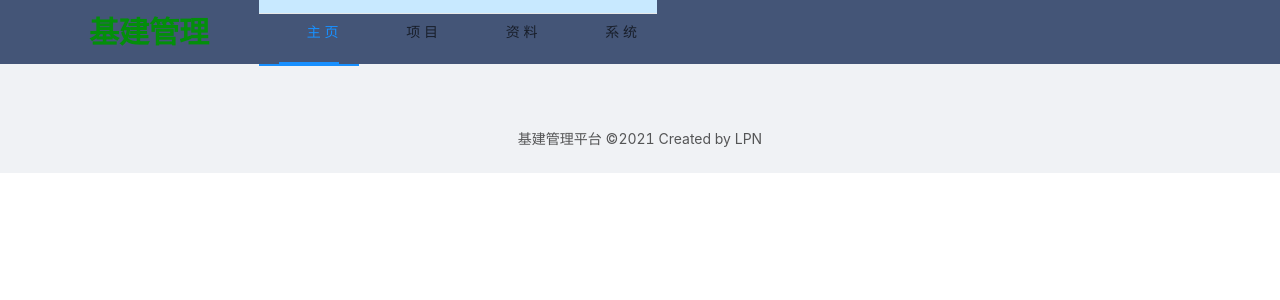
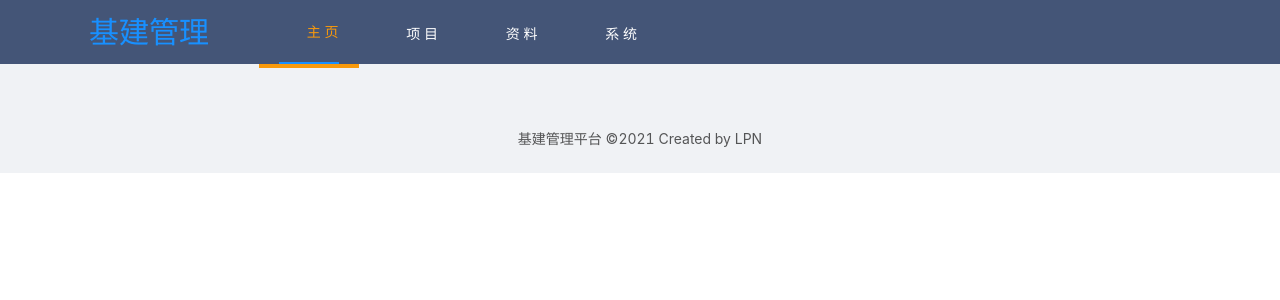
Before and after one commit to lpn007/EMS, a Vue app: page /page3 in a window 1280 px wide. Shown: the top 300 px of the page. Built offline with nearby package versions, Linux system fonts and the light colour scheme.

Commit message:
20210106-0005

```diff
--- a/src/views/page3/index.vue
+++ b/src/views/page3/index.vue
@@ -11,7 +11,7 @@
           mode="horizontal"
           :default-selected-keys="['1']"
           :style="{ lineHeight: '64px' }"
-          style="background: rgb(200, 233, 255)"
+          style="background: #445577"
         >
           <a-menu-item key="1" >
             <router-link to="/page3/m1">
@@ -105,7 +105,7 @@ export default {
   margin: 2px 12px 0px 12px;
   float: left;
   font: 40px sans-serif;
-  color:#af6504
+  color:#ac6904
 }
 .ant-layout-header {
     height: 64px;
@@ -114,10 +114,55 @@ export default {
     background: #001529;
 }
 #sysname{
-  font:bold 30px/40px arial,sans-serif;
+  font:30px/40px arial,sans-serif;
   line-height: 40px;
   margin-top: 13px;
   margin-right: 50px;
-  color:  #038f0a
+  color:  #1890ff
 }
+
+.ant-menu-horizontal{
+    white-space: nowrap;
+    border: 0;
+    /* border-bottom: 1px solid #e8e8e8; */
+    box-shadow: none;
+    color: #ffffff;
+}
+
+.ant-menu-horizontal > .ant-menu-item > a {
+    display: block;
+    color: #ffffff;
+}
+
+.ant-menu-horizontal > .ant-menu-item-active {
+    color:  #77fa6b;
+    border-bottom: 4px solid #77fa6b;
+
+}
+
+.ant-menu-horizontal> .ant-menu-item-selected{
+    color: #f8990b;
+    border-bottom: 4px solid #f8990b;
+
+}
+
+.ant-menu-horizontal > .ant-menu-item-selected > a {
+    color: #f8990b;
+
+}
+
+.ant-menu-item-selected > a:hover {
+    color:  #77fa6b;
+
+}
+
+.ant-menu-item-active > a:hover {
+    color:  #77fa6b;
+
+}
+
+
+
+
+
 </style>
```
